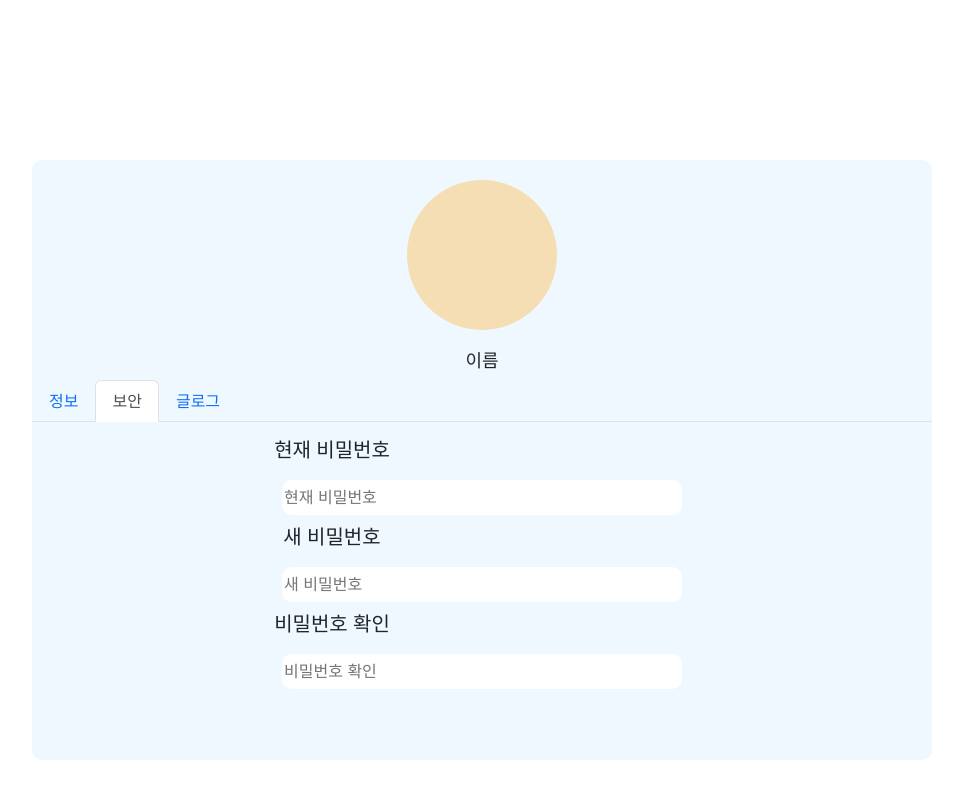
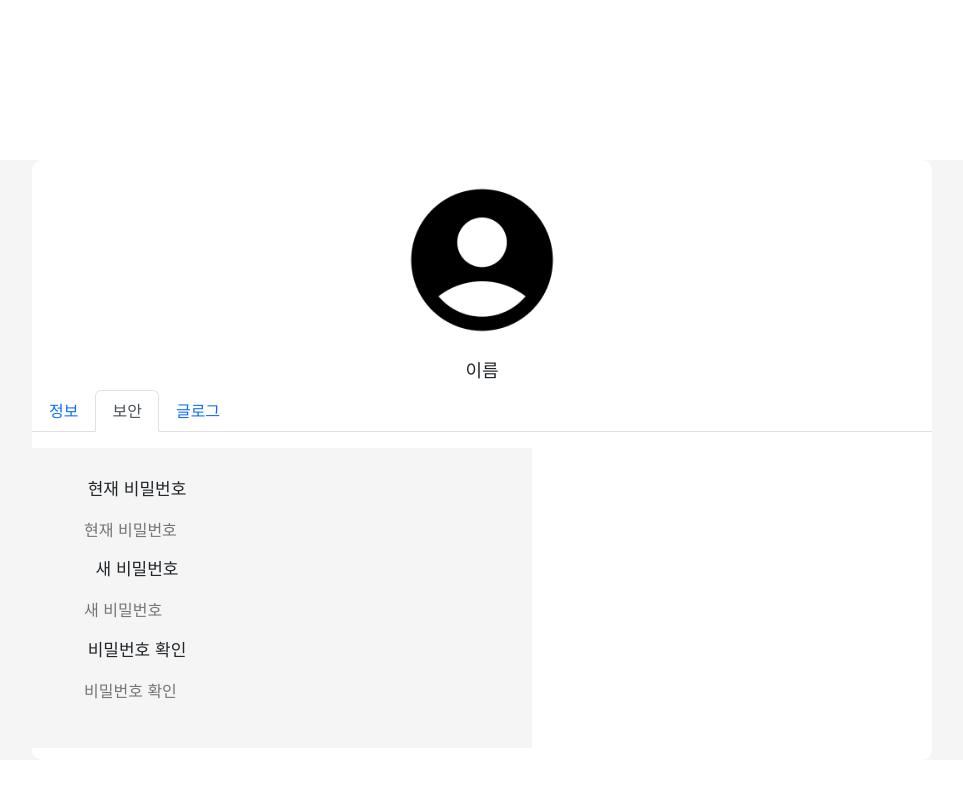
Before and after one commit to Team-DaeChiWon/front, a React (Create React App) app: page /profile in a window 1280 px wide. Both pictures are taken after a click on the tab "보안". Shown: the whole page, without its empty margins (158-1121 px from the left). Built offline with nearby package versions, Linux system fonts and the light colour scheme.

Commit message:
[update]

```diff
--- a/src/login/Login.css
+++ b/src/login/Login.css
@@ -10,3 +10,9 @@ input[type="checkbox"]:checked {
 .kakaotalk{
     margin-left: 10px;
 }
+
+.backgroundColor{
+    width: 100%;
+    height: 100%;
+    background-color: #F5F5F5;
+}
--- a/src/login/Login.js
+++ b/src/login/Login.js
@@ -17,6 +17,7 @@ function Login(){
     let navigate = useNavigate();
 
     return(
+        <div className="backgroundColor">
             <L.Box>
                 <L.SubBox_Left>
                     <img src={Main_image} width="600px" height="650px"/>
@@ -72,6 +73,7 @@ function Login(){
 
                 </L.SubBox_Right>
             </L.Box>
+        </div>
     )
 }
 
--- /dev/null
+++ b/src/profile/Profile.css
@@ -0,0 +1,3 @@
+.backgroundColor{
+    background-color: #F5F5F5;
+}
--- a/src/profile/Profile.js
+++ b/src/profile/Profile.js
@@ -5,6 +5,7 @@ import axios from "axios";
 import Tab from 'react-bootstrap/Tab';
 import Tabs from 'react-bootstrap/Tabs';
 
+import profile from '../image/profile.png';
 
 import * as P from './Profile.style.js';
 
@@ -15,11 +16,11 @@ function Profile(){
     let [checkPassword, setCheckPassword] = useState();
 
     return(
-
+        <div className="backgroundColor">
         <P.BigBox>
 
             <P.Main>
-                <P.Img></P.Img>
+                <P.Img src={profile}></P.Img>
                 <P.Name>이름</P.Name>
             </P.Main>
 
@@ -36,12 +37,14 @@ function Profile(){
 
                 <Tab eventKey="profile" title="보안">
                     <P.Change_Password_Part>
-                        <P.H5>현재 비밀번호</P.H5>
-                        <P.Input placeholder="현재 비밀번호"></P.Input>
-                        <P.H5>새 비밀번호</P.H5>
-                        <P.Input placeholder="새 비밀번호"></P.Input>
-                        <P.H5>비밀번호 확인</P.H5>
-                        <P.Input placeholder="비밀번호 확인"></P.Input>
+                        <P.fontSize>현재 비밀번호</P.fontSize>
+                        <P.Input placeholder="현재 비밀번호" onChange={(e)=>{nowPassword(e.target.value)}}></P.Input>
+
+                        <P.fontSize>새 비밀번호</P.fontSize>
+                        <P.Input placeholder="새 비밀번호" onChange={(e)=>{newPassword(e.target.value)}}></P.Input>
+
+                        <P.fontSize>비밀번호 확인</P.fontSize>
+                        <P.Input placeholder="비밀번호 확인" onChange={(e)=>{checkPassword(e.target.value)}}></P.Input>
                     </P.Change_Password_Part>
                 </Tab>
 
@@ -52,6 +55,7 @@ function Profile(){
             </Tabs>
 
         </P.BigBox>
+        </div>
     )
 }
 
--- a/src/profile/Profile.style.js
+++ b/src/profile/Profile.style.js
@@ -1,7 +1,7 @@
 import styled from "styled-components";
 
 export const BigBox = styled.div`
-    background-color: aliceblue;
+    background-color: white;
     width: 900px;
     height: 600px;
     margin-left: auto;
@@ -21,19 +21,21 @@ export const Name = styled.h1`
     font-size: 18px;
 `
 
-export const Img = styled.div`
-    width: 150px;
-    height: 150px;
+export const Img = styled.img`
+    width: 170px;
+    height: 170px;
     border-radius: 100%;
-    background-color: wheat;
-    margin: 20px;
+    margin: 15px;
 `
 
 export const Change_Password_Part = styled.div`
+    width: 500px;
+    height: 300px;
     display: flex;
     justify-content: center;
     align-items: center;
     flex-direction: column;
+    background-color: #F5F5F5;
 `
 
 export const Input = styled.input`
@@ -44,8 +46,10 @@ export const Input = styled.input`
     border: 0;
     outline: 0;
     border-radius: 10px;
+    background-color: #F5F5F5;
 `
 
-export const H5 = styled.h5`
-    margin-right: 300px;
+export const fontSize = styled.div`
+    font-size: 17px;
+    margin-right: 290px;
 `
```
Also changed, not shown: src/image/profile.png (added). Lines whose indentation alone changed are shown as unchanged.
